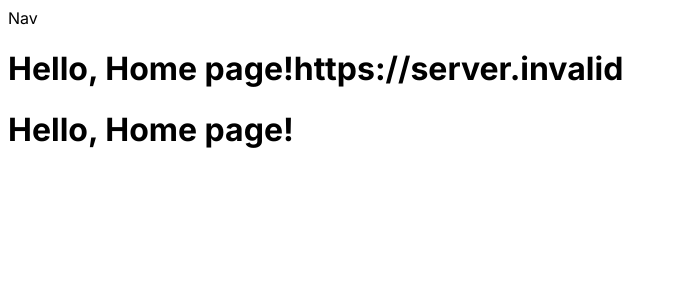
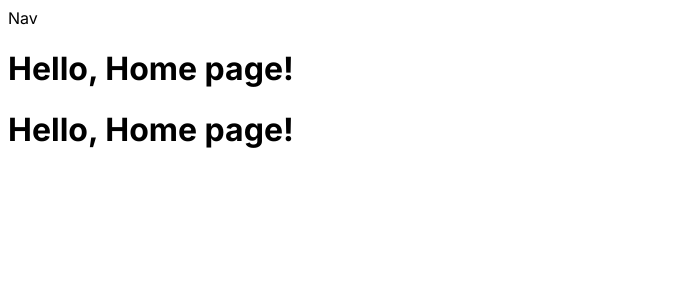
Before and after one commit to 2taesung/SizeToSize, a Next.js app: page / in a window 1280 px wide. Shown: the top 300 px of the page, without its empty margins (0-676 px from the left). Built offline with nearby package versions, Linux system fonts and the light colour scheme; no server answers.

Commit message:
feat: production env

```diff
--- a/src/app/page.tsx
+++ b/src/app/page.tsx
@@ -12,7 +12,7 @@ export default function Page() {
   return (
     <main>
       <Nav />
-      <h1>Hello, Home page!{process.env.NEXT_PUBLIC_DB_HOST}</h1>
+      <h1>Hello, Home page!{process.env.NEXT_PUBLIC_PRODUCTION}</h1>
       <h1>Hello, Home page!</h1>
     </main>
   );
```
